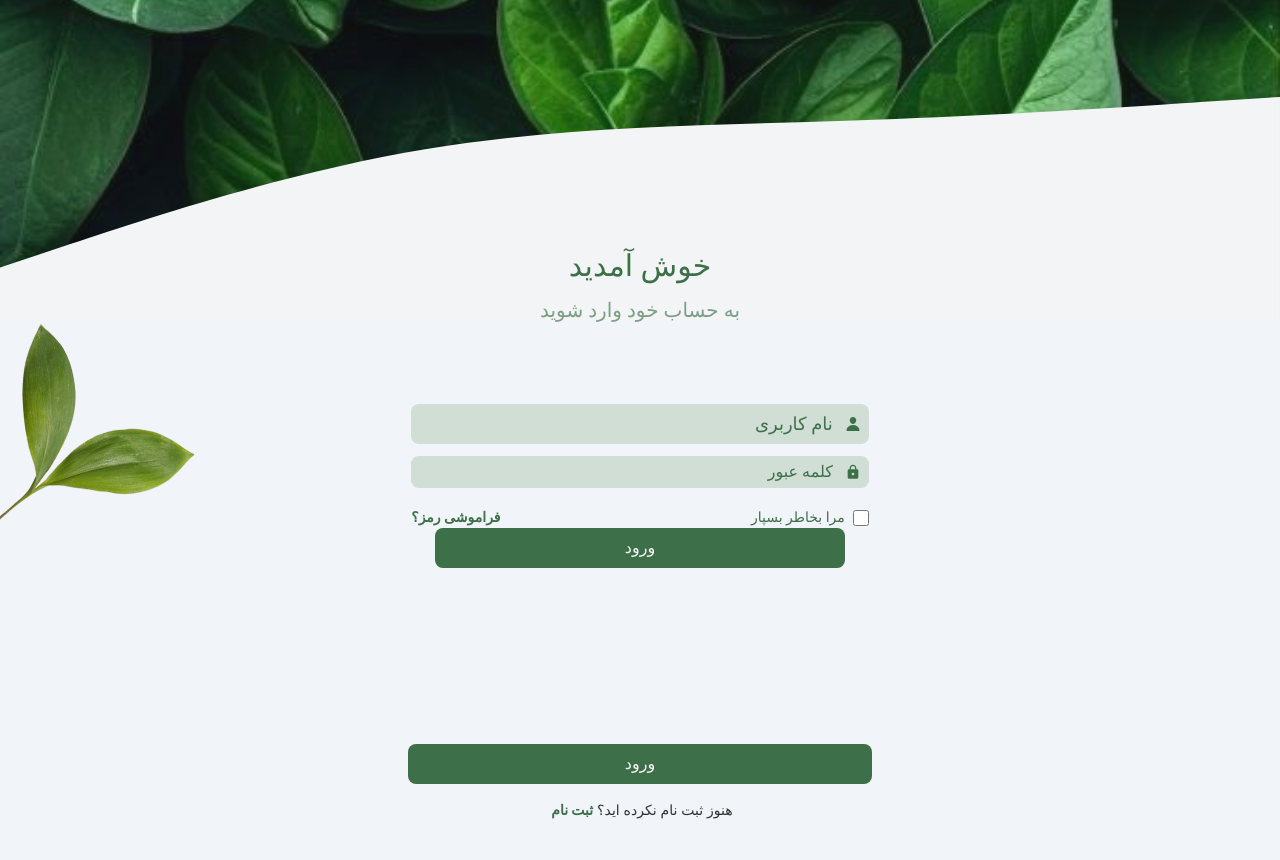
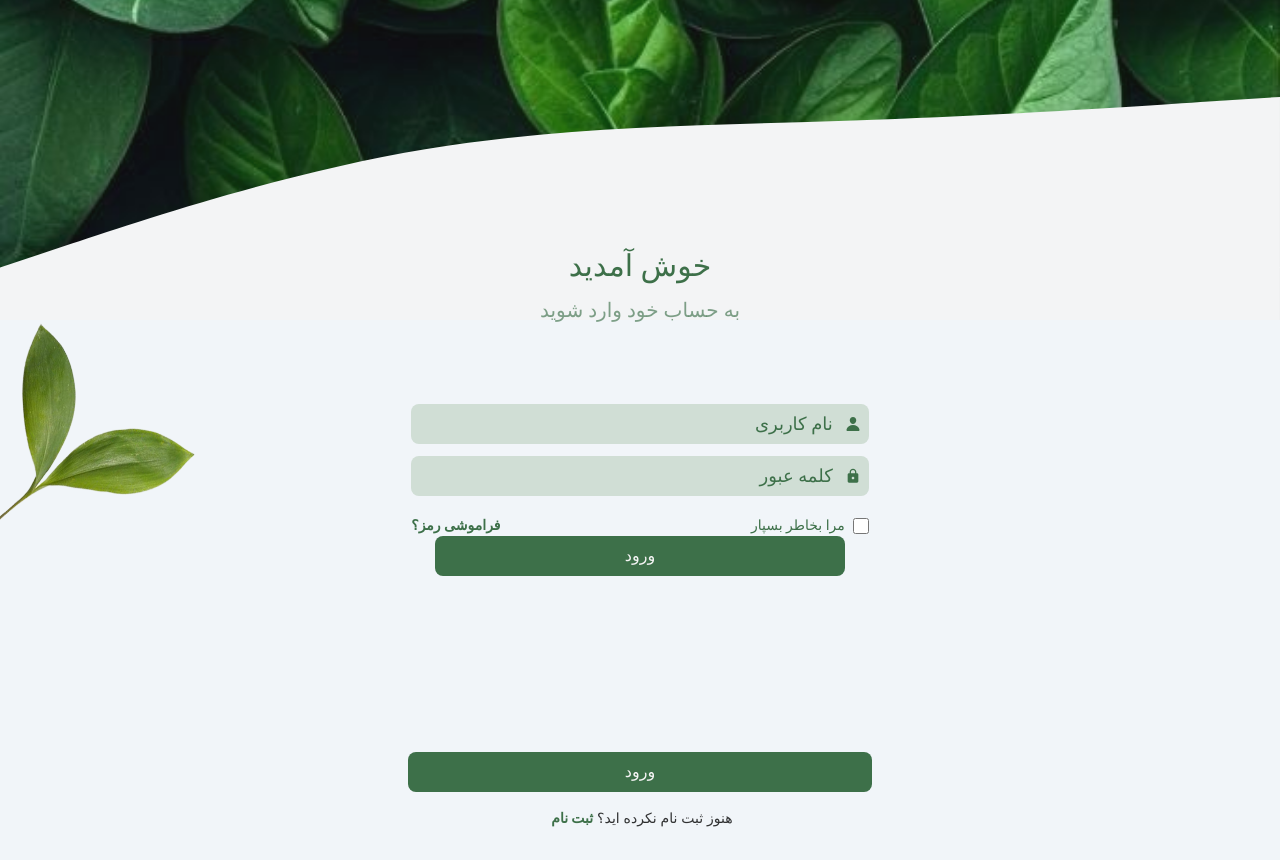
Before and after one commit to SinaAndDan/Sina-Flower-2024, a Next.js app: page /account/login in a window 1280 px wide. Built offline with nearby package versions, Linux system fonts and the light colour scheme.

Commit message:
bug fixed

```diff
--- a/src/app/components/loginPage/login.tsx
+++ b/src/app/components/loginPage/login.tsx
@@ -109,7 +109,6 @@ const LogInPage: React.FC = () => {
                 placeholder="نام کاربری"
                 value={formData.email}
                 onChange={handleChange}
-
               />
               <div
                 className="absolute inset-y-0 right-2 pl-3
@@ -126,7 +125,6 @@ const LogInPage: React.FC = () => {
                 name="password"
                 value={formData.password}
                 onChange={handleChange}
-                className=" bg-loginInput text-greenlogIn w-full placeholder:text-greenlogIn py-1 px-9 rounded-lg active:outline-greenlogIn focus:outline-greenlogIn"
                 placeholder="کلمه عبور"
                 required
               />
@@ -186,7 +184,6 @@ const LogInPage: React.FC = () => {
           </p>
         </div>
       </div>
-
     </div>
   );
 };
```
